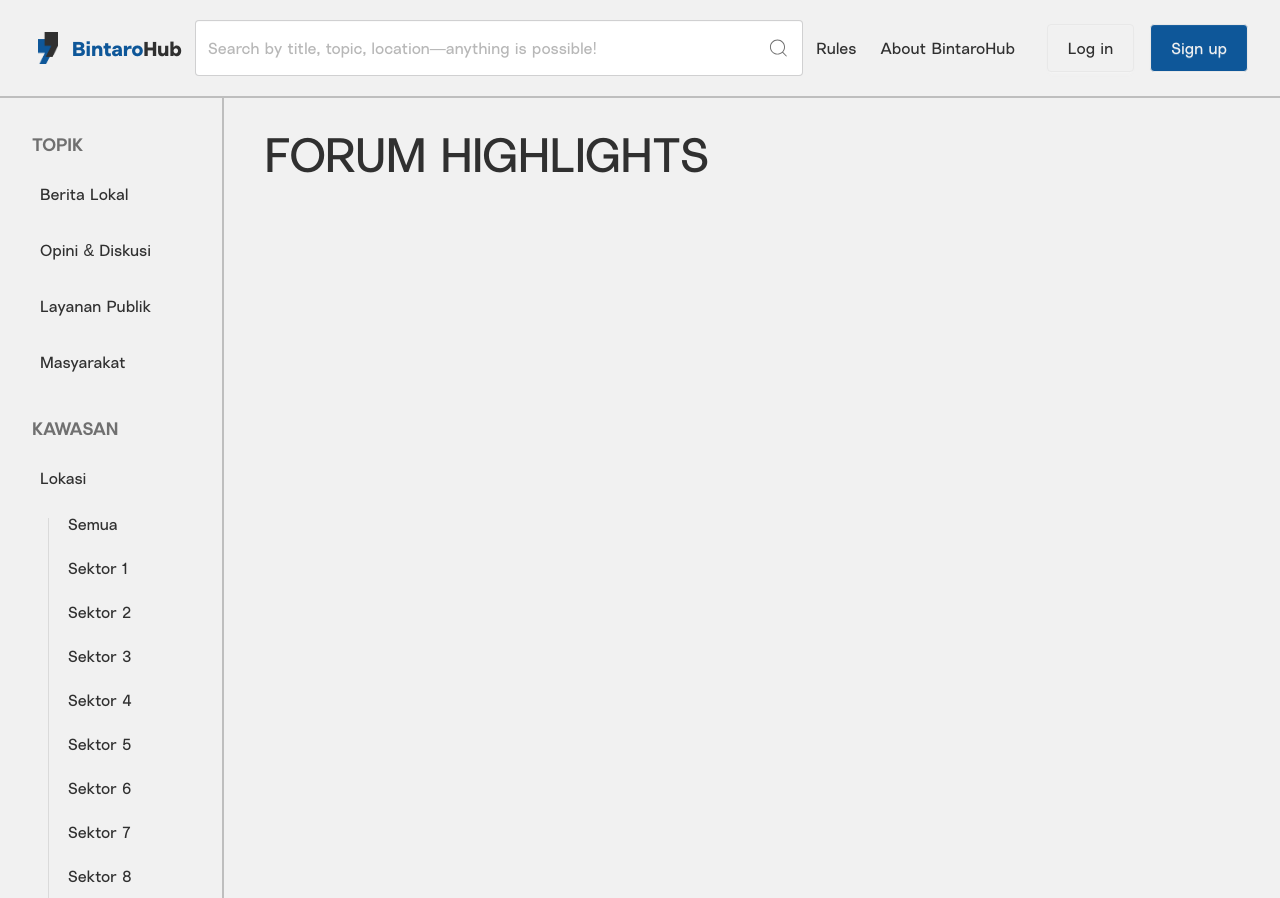
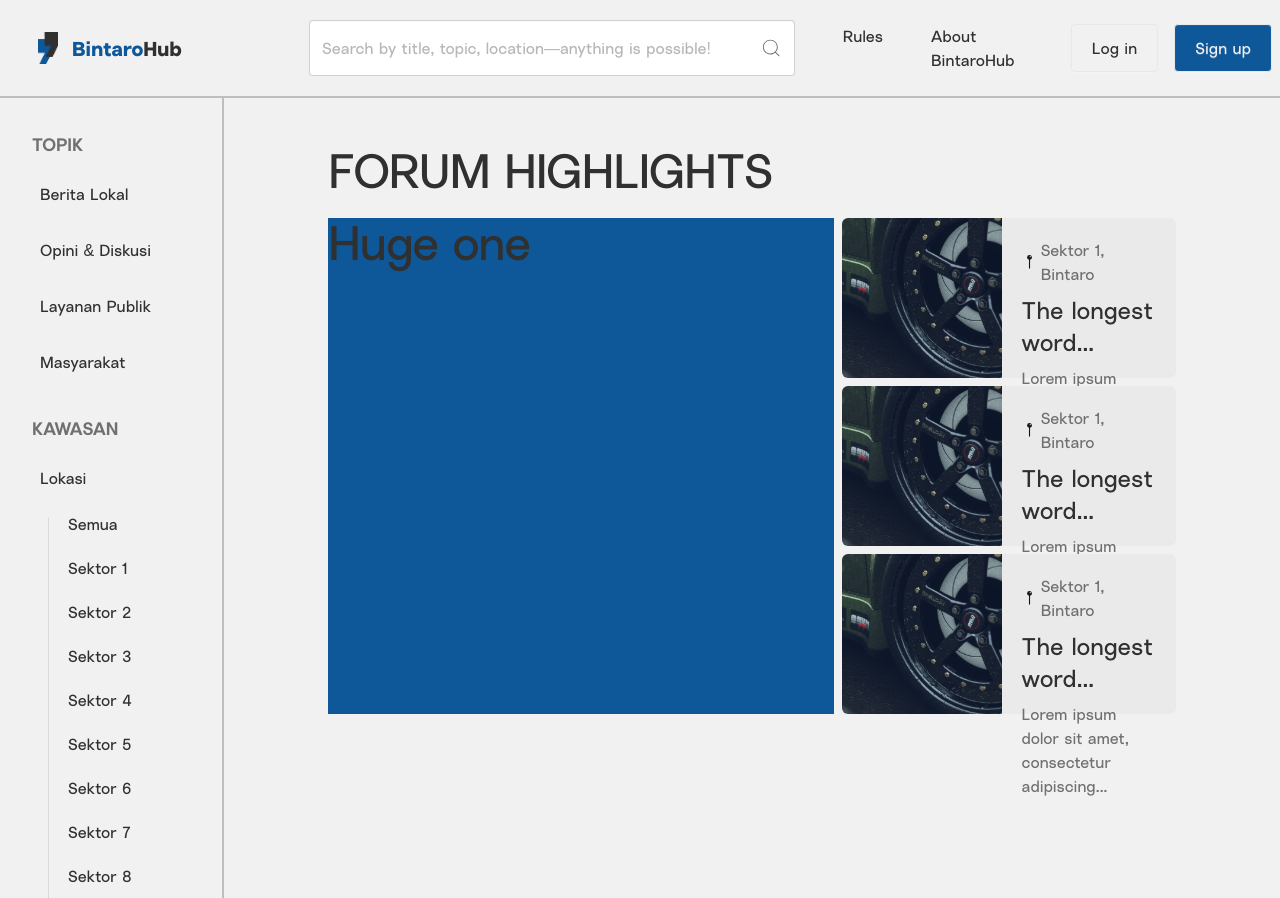
Before and after one commit to MuhammadFarrasThohari/BintaroHub, a React (Vite) app in the folder Frontend/: page / in a window 1280 px wide. Built offline with nearby package versions, Linux system fonts and the light colour scheme.

Commit message:
Created SmallNews.jsx component

```diff
--- a/Frontend/src/components/NavBar.jsx
+++ b/Frontend/src/components/NavBar.jsx
@@ -7,10 +7,10 @@ import BHubLogo from '../assets/Logo/BHub-Logo.png'
 const NavBar = () => {
   return (
     <header className="border-b-2 border-subsubhead body-font">
-      <div className="flex items-center justify-between p-5 px-8">
+      <div className="flex items-center justify-between p-5 px-8 ">
 
         {/* Left: Logo */}
-        <Link to="/" className="flex items-center space-x-2">
+        <Link to="/" className="flex items-center space-x-2 ">
           <img className="object-contain size-8" alt="logo" src={BHubLogo} loading="lazy" />
           <p className="text-xl font-lsBold">
             <span className="text-allBlue">Bintaro</span>Hub
@@ -18,7 +18,7 @@ const NavBar = () => {
         </Link>
 
         {/* Center: Search */}
-        <div className="w-1/2">
+        <div className="ml-20 w-[40%] ">
           <label className="input input-bordered flex items-center gap-2 w-full input-xl ">
             <input
               type="text"
@@ -30,8 +30,8 @@ const NavBar = () => {
         </div>
 
         {/* Right: Nav + Buttons */}
-        <div className="flex items-center space-x-8">
-          <nav className="flex space-x-6 ">
+        <div className="flex items-center justify-between space-x-8 w-1/3 ">
+          <nav className="flex space-x-12 ">
             <a href="#" >Rules</a>
             <a href="#">About BintaroHub</a>
           </nav>
--- /dev/null
+++ b/Frontend/src/components/SmallNews.jsx
@@ -0,0 +1,25 @@
+import { IoPinSharp } from "react-icons/io5";
+
+const SmallNews = ({ image, location, title, description }) => {
+  const truncatePerWord = (text, wordLimit = 10) => {
+    const words = text.split(' ');
+    if (words.length <= wordLimit) return text;
+    return words.slice(0, wordLimit).join(' ') + '...';
+  }
+
+  return (
+    <div className='smallNews'>
+      <img className="object-cover size-40 rounded-l-md" alt="hero" src={image} loading="lazy" />
+      <div className='props'>
+        <div className='kawasan'>
+          <IoPinSharp />
+          <p className='text-base'>{location}</p>
+        </div>
+        <h4>{truncatePerWord(title, 3)}</h4>
+        <p>{truncatePerWord(description, 7)}</p>
+      </div>
+    </div>
+  );
+}
+
+export default SmallNews;
--- a/Frontend/src/index.css
+++ b/Frontend/src/index.css
@@ -9,7 +9,7 @@
 }
 
 @theme {
-  --color-mainBlue: #0E5799;
+  --color-allBlue: #0E5799;
   --color-allWhite: #F1F1F1;
   --color-allBlack: #303030;
   --color-subhead: #707070;
@@ -54,7 +54,7 @@ a {
 }
 a:hover {
   /* color: #535bf2; */
-  @apply text-mainBlue cursor-pointer
+  @apply text-allBlue cursor-pointer
 }
 
 
@@ -75,6 +75,35 @@ input {
 }
 
 
+/* Small news boxes */
+
+.smallNews {
+  @apply col-span-2 flex
+  rounded-md bg-forumBox
+  hover:cursor-pointer
+  max-h-40
+}
+
+.smallNews .props {
+  @apply p-5 flex flex-col space-y-2
+}
+
+.smallNews .kawasan {
+  @apply flex space-x-1
+  items-center
+
+
+}
+.smallNews .props h4 {
+  @apply font-lsRegular text-2xl text-allBlack
+
+}
+
+.smallNews .props p {
+  @apply font-lsRegular text-base text-desc
+
+}
+
 
 
 /* @media (prefers-color-scheme: light) {
--- a/Frontend/src/pages/ForumHighlights.jsx
+++ b/Frontend/src/pages/ForumHighlights.jsx
@@ -1,4 +1,8 @@
 import { useParams } from 'react-router'
+import { IoPinSharp } from "react-icons/io5";
+
+import SmallNews from '../components/SmallNews';
+import rwbimg from '../assets/dummyImg/911RWB.jpg'
 
 const ForumHighlights = () => {
   const { namatopik } = useParams()  // Get the topic name from the URL
@@ -9,13 +13,55 @@ const ForumHighlights = () => {
     return topic.charAt(0).toUpperCase() + topic.slice(1)
   }
 
+  const truncatePerChar = (text, length = 100) => {
+    if (text.length <= length) return text;
+    return text.substring(0, length) + '...';
+  }
+
+  const truncatePerWord = (text, wordLimit = 10) => {
+    const words = text.split(' ');
+    if (words.length <= wordLimit) return text;
+    return words.slice(0, wordLimit).join(' ') + '...';
+  }
+
+
   return (
-    <main>
-      <h1 className="uppercase">
+    <main className=' mx-16 my-4'>
+      <h1 className="uppercase ">
         {formatTopic(namatopik)}
       </h1>
 
       {/* Render posts or content based on the selected topic */}
+      <section className='grid grid-cols-5 gap-2 my-6'>
+        <div className=' bg-allBlue col-span-3 min-h-96'>
+          <h1> Huge one</h1>
+        </div>
+
+        <div className=' col-span-2 flex-col flex gap-2'>
+
+          <SmallNews
+            image={rwbimg}
+            location="Sektor 1, Bintaro"
+            title="The longest word in any of the major English..."
+            description="Lorem ipsum dolor sit amet, consectetur adipiscing elit. Praesent commodo cursus magna, vel scelerisque nisl consectetur et."
+          />
+          <SmallNews
+            image={rwbimg}
+            location="Sektor 1, Bintaro"
+            title="The longest word in any of the major English..."
+            description="Lorem ipsum dolor sit amet, consectetur adipiscing elit. Praesent commodo cursus magna, vel scelerisque nisl consectetur et."
+          />
+          <SmallNews
+            image={rwbimg}
+            location="Sektor 1, Bintaro"
+            title="The longest word in any of the major English..."
+            description="Lorem ipsum dolor sit amet, consectetur adipiscing elit. Praesent commodo cursus magna, vel scelerisque nisl consectetur et."
+          />
+
+
+        </div>
+
+      </section>
     </main>
   )
 }
```
Also changed, not shown: Frontend/src/assets/dummyImg/911RWB.jpg (added).
